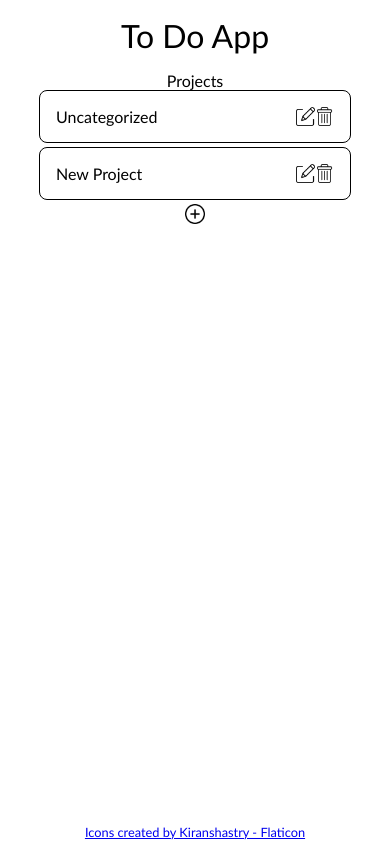
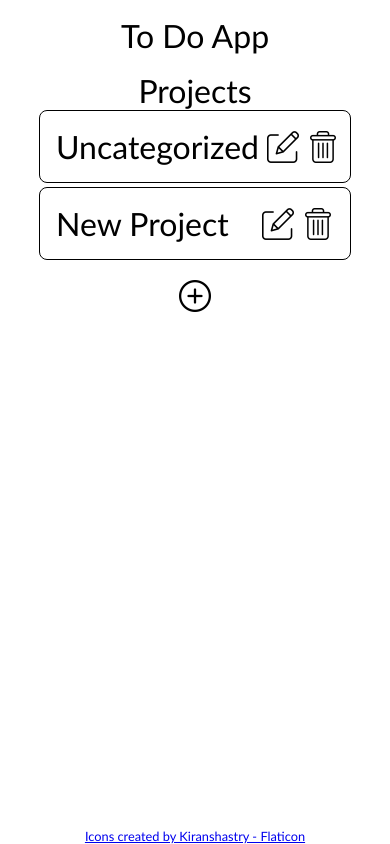
Before and after one commit to vincemilo/jsTodo, a website built with webpack: page dist/index.html in a window 390 px wide. Built offline with nearby package versions, Linux system fonts and the light colour scheme.

Commit message:
dynamic sizing for mobile devices/portrait mode

```diff
--- a/src/index.js
+++ b/src/index.js
@@ -8,9 +8,12 @@ import footer from "./footer";
 
 const content = document.getElementById('content');
 const main = document.createElement('main');
+const wrapper = document.createElement('div');
+wrapper.id = 'wrapper';
 
-content.appendChild(header());
-content.appendChild(main);
+wrapper.appendChild(header());
+wrapper.appendChild(main);
+content.appendChild(wrapper);
 content.appendChild(footer());
 
 const task = new Task('Lorem ipsum', '2020-10-10', 'Uncategorized', 'Lorem ipsum dolor sit amet, consectetur adipiscing elit, sed do eiusmod tempor incididunt ut labore et dolore magna aliqua. Ut enim ad minim veniam, quis nostrud exercitation ullamco laboris nisi ut aliquip ex ea commodo consequat. Duis aute irure dolor in reprehenderit in voluptate velit esse cillum dolore eu fugiat nulla pariatur. Excepteur sint occaecat cupidatat non proident, sunt in culpa qui officia deserunt mollit anim id est laborum.');
--- a/src/style.css
+++ b/src/style.css
@@ -13,7 +13,6 @@
 }
 
 .projects {
-
     display: flex;
     flex-direction: column;
     align-items: center;
@@ -26,11 +25,15 @@
 }
 
 #content {
-  background-position: center;
+  height: 100vh;
   display: flex;
   align-items: center;
   justify-content: center;
   flex-direction: column;
+}
+
+#wrapper {
+    flex: 1;
 }
 
 .new-task {
@@ -89,14 +92,17 @@
     cursor: pointer;
 }
 
+.new-btn {
+    margin-top: 16px;
+}
+
 footer{
-    margin-top: 600px;
     font-size: 0.8rem;
 }
 
 .icon-btns {
     display: flex;
-    gap: 4px 0;
+    gap: 8px
 }
 
 input, select, textarea {
@@ -130,3 +136,17 @@ button {
 #add-to-existing-project {
     width: 98%;
 }
+
+.task-descrip {
+    padding: 4px;
+}
+
+@media only screen and (orientation: portrait) {
+    .projects, input, select, textarea, button {
+        font-size: 2rem;
+    }
+
+    .edit-btn, .del-btn, .new-btn {
+        max-width: 2rem;
+    }
+}
```
Also changed, not shown: dist/main.js.
